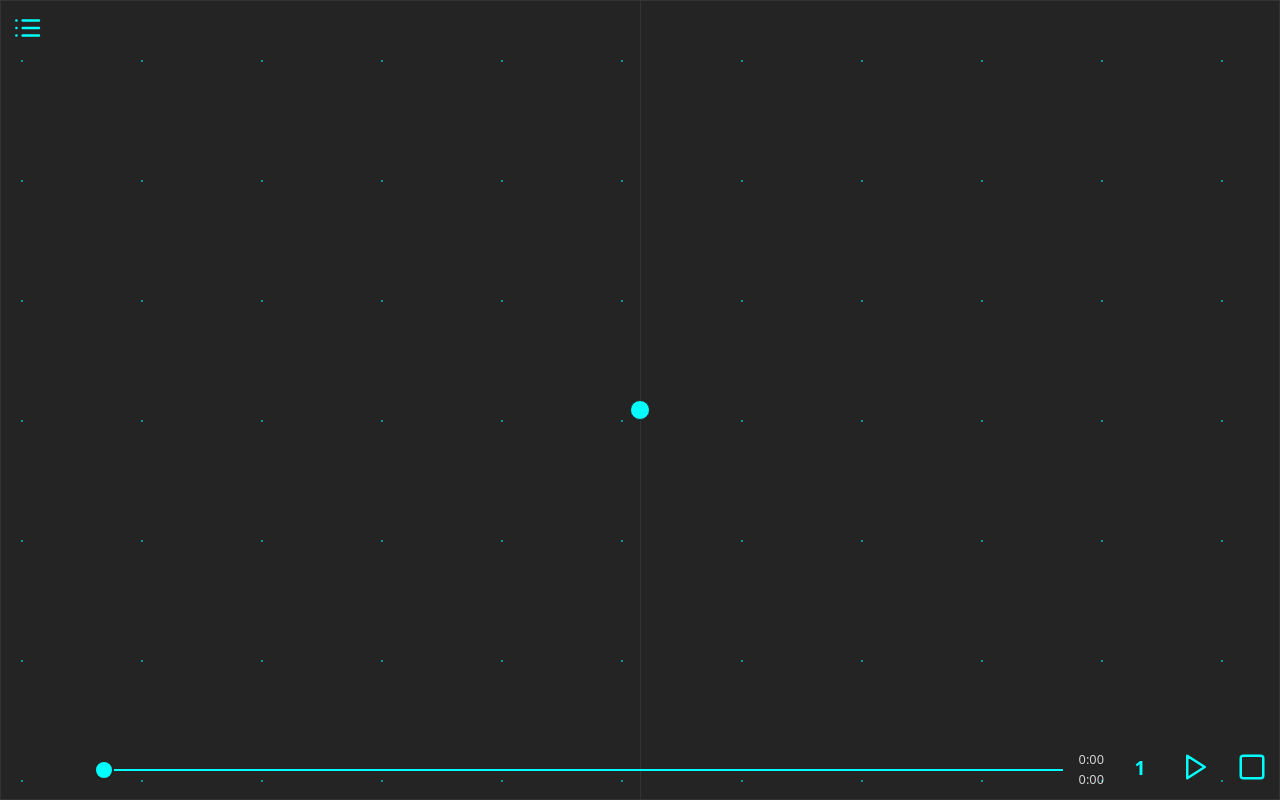
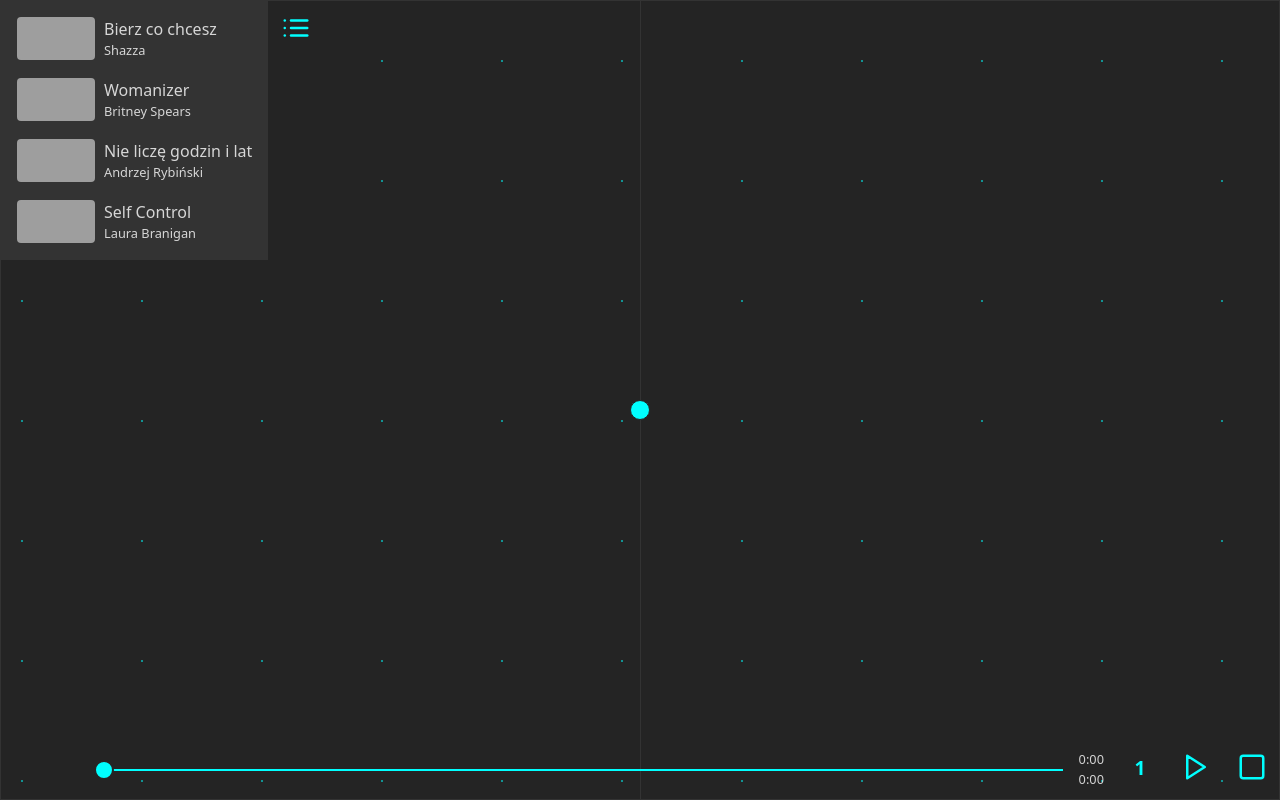
Before and after one commit to grubach/karaokej, a React (Vite) app: page / in a window 1280 px wide. Built offline with nearby package versions, Linux system fonts and the light colour scheme; grey boxes are pictures that could not be loaded.

Commit message:
Refactor HidePanel and SongList components to improve state management; integrate listOpen state into appStore and update toggle functionality for better UI interaction.

```diff
--- a/src/components/parts/HidePanel.tsx
+++ b/src/components/parts/HidePanel.tsx
@@ -1,4 +1,4 @@
-import { PropsWithChildren, useState } from "react";
+import { PropsWithChildren } from "react";
 import style from "./HidePanel.module.css";
 import ActionIcon from "./ActionIcon";
 import cx from "classnames";
@@ -8,6 +8,8 @@ type Props = {
   direction: "left" | "right" | "up" | "down";
   icon: IconType;
   className?: string;
+  open: boolean;
+  onToggle: (value: boolean) => void;
 };
 
 const HidePanel = ({
@@ -15,15 +17,16 @@ const HidePanel = ({
   children,
   className,
   icon,
+  open,
+  onToggle,
 }: PropsWithChildren<Props>) => {
-  const [hidden, setHidden] = useState(true);
-  const toggleHidden = () => {
-    setHidden((prev) => !prev);
+  const handleClick = () => {
+    onToggle(!open);
   };
   return (
     <div
       className={cx(style.HidePanel, className, {
-        [style.hidden]: hidden,
+        [style.hidden]: !open,
         [style.left]: direction === "left",
         [style.right]: direction === "right",
         [style.up]: direction === "up",
@@ -33,14 +36,14 @@ const HidePanel = ({
       {children}
       <div
         className={cx(style.button, {
-          [style.hidden]: hidden,
+          [style.hidden]: !open,
           [style.left]: direction === "left",
           [style.right]: direction === "right",
           [style.up]: direction === "up",
           [style.down]: direction === "down",
         })}
       >
-        <ActionIcon icon={icon} onClick={toggleHidden} />
+        <ActionIcon icon={icon} onClick={handleClick} />
       </div>
     </div>
   );
--- a/src/components/song-list/SongItem.tsx
+++ b/src/components/song-list/SongItem.tsx
@@ -1,7 +1,7 @@
 import useStoreState from "../../hooks/useStoreState";
 import { SongScored } from "../../songs";
 import { appStore } from "../../utils/app";
-import { loadSong } from "../../utils/game";
+import { loadSong, startGame } from "../../utils/game";
 import { parseSongScored } from "../../utils/song";
 import style from "./SongList.module.css";
 import c from "classnames";
@@ -13,7 +13,12 @@ type Props = {
 const SongItem = ({ songScored }: Props) => {
   const { song } = useStoreState(appStore);
   const handleClick = () => {
+    appStore.updateValue((state) => ({
+      ...state,
+      listOpen: false,
+    }));
     loadSong(parseSongScored(songScored));
+    startGame();
   };
 
   const selected = song?.id === songScored.id;
--- a/src/components/song-list/SongList.tsx
+++ b/src/components/song-list/SongList.tsx
@@ -3,10 +3,24 @@ import songs from "../../songs";
 import SongItem from "./SongItem";
 import HidePanel from "../parts/HidePanel";
 import { FiList } from "react-icons/fi";
+import useStoreState from "../../hooks/useStoreState";
+import { appStore } from "../../utils/app";
 
 const SongList = () => {
+  const { listOpen } = useStoreState(appStore);
   return (
-    <HidePanel className={style.SongList} direction="left" icon={FiList}>
+    <HidePanel
+      className={style.SongList}
+      direction="left"
+      icon={FiList}
+      open={listOpen}
+      onToggle={(value) => {
+        appStore.updateValue((state) => ({
+          ...state,
+          listOpen: value,
+        }));
+      }}
+    >
       {songs.map((songScored) => (
         <SongItem key={songScored.id} songScored={songScored} />
       ))}
--- a/src/utils/app.ts
+++ b/src/utils/app.ts
@@ -6,12 +6,14 @@ export type AppState = {
   song: Song;
   playerState: PlayerState;
   speed: number;
+  listOpen: boolean;
 };
 
 const initialState: AppState = {
   song: emptySong,
   playerState: "unstarted",
   speed: 1,
+  listOpen: true,
 };
 
 export const appStore = createStore(initialState);
```
